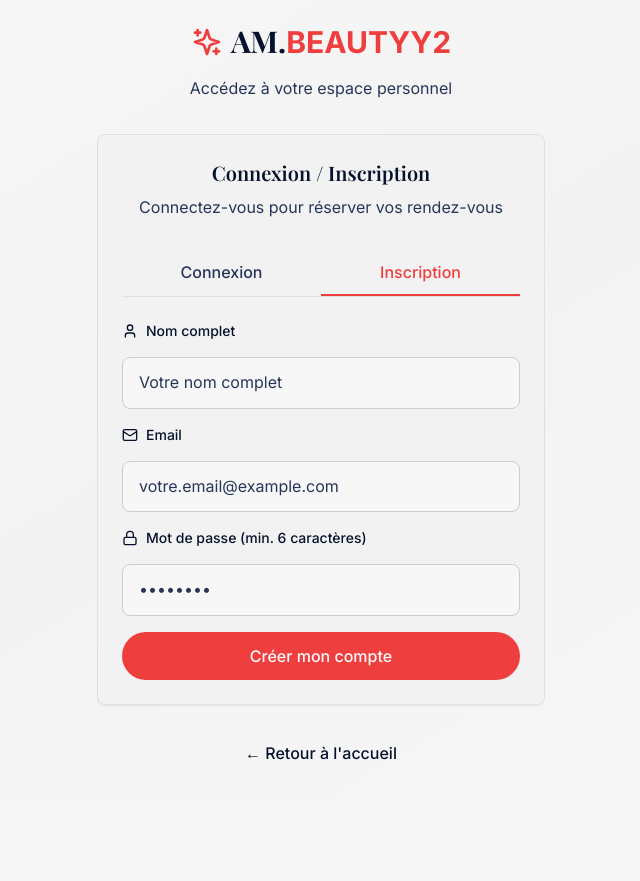
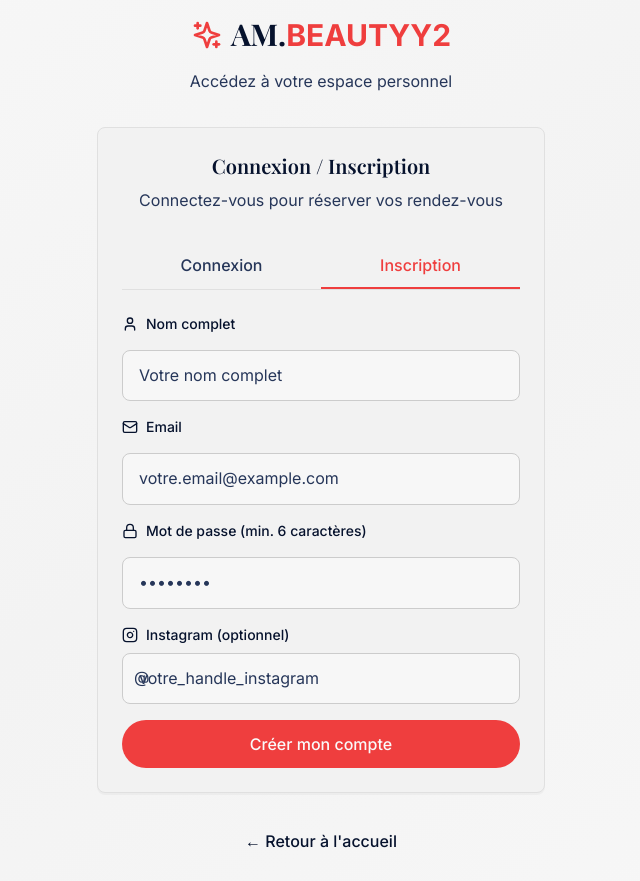
Before and after one commit to Lcsmrct/AMBEAUTY, a React (Create React App) app in the folder frontend/: page /auth in a window 1280 px wide. Both pictures are taken after a click on the button "Inscription". Shown: the whole page, without its empty margins (319-959 px from the left). Before the commit the page ends 800 px from the top, so only its background shows below. Built offline with nearby package versions, Linux system fonts and the light colour scheme.

Commit message:
auto-commit for 28fed323-b996-4b16-a6f4-e1bb6a01cb27

```diff
--- a/frontend/src/pages/AuthFixed.js
+++ b/frontend/src/pages/AuthFixed.js
@@ -269,6 +269,25 @@ export default function AuthFixed() {
                   />
                 </div>
 
+                <div className="space-y-2">
+                  <Label htmlFor="register-instagram" className="flex items-center gap-2">
+                    <Instagram className="w-4 h-4" />
+                    Instagram (optionnel)
+                  </Label>
+                  <div className="relative">
+                    <span className="absolute left-3 top-1/2 transform -translate-y-1/2 text-muted-foreground">@</span>
+                    <Input
+                      id="register-instagram"
+                      value={registerData.instagram}
+                      onChange={(e) => setRegisterData(prev => ({ ...prev, instagram: e.target.value.replace('@', '') }))}
+                      placeholder="votre_handle_instagram"
+                      className="pl-8"
+                      data-testid="input-register-instagram"
+                      disabled={loading}
+                    />
+                  </div>
+                </div>
+
                 <Button
                   type="submit"
                   className="w-full rounded-full"
```
